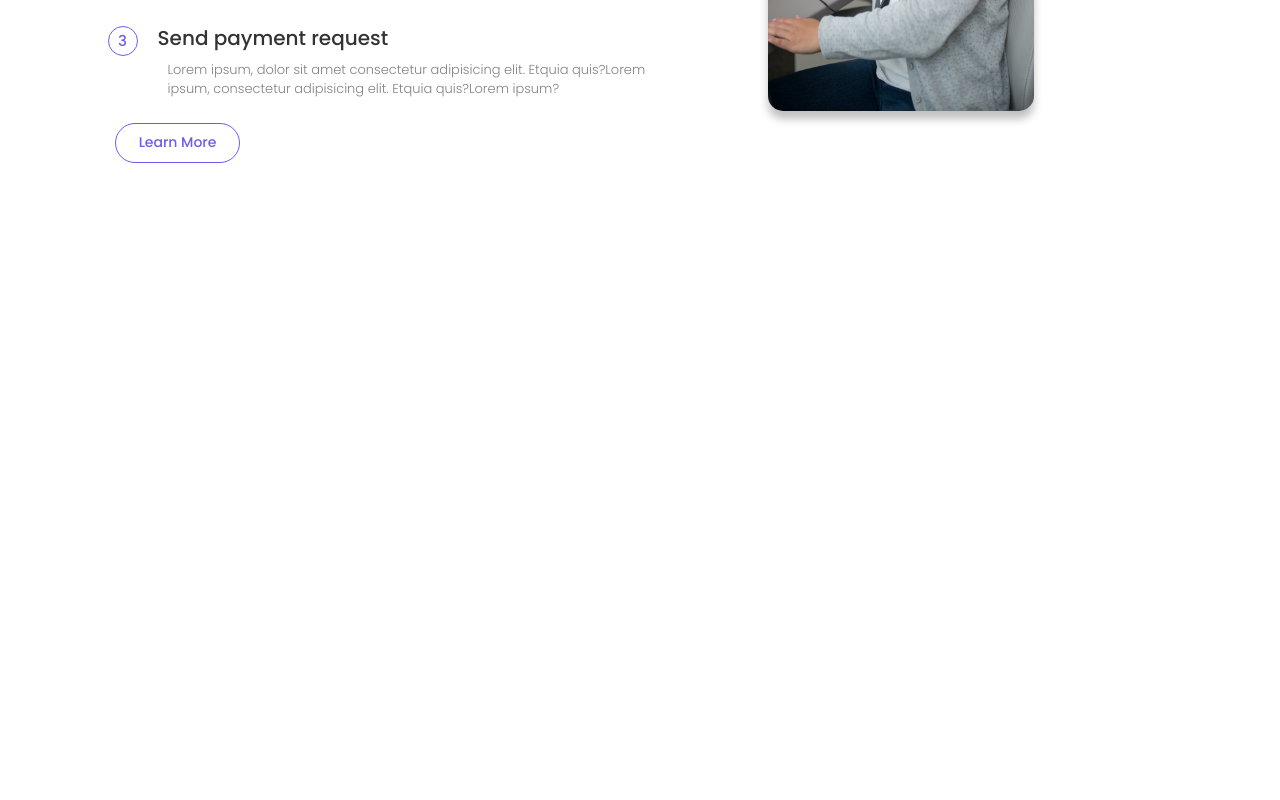
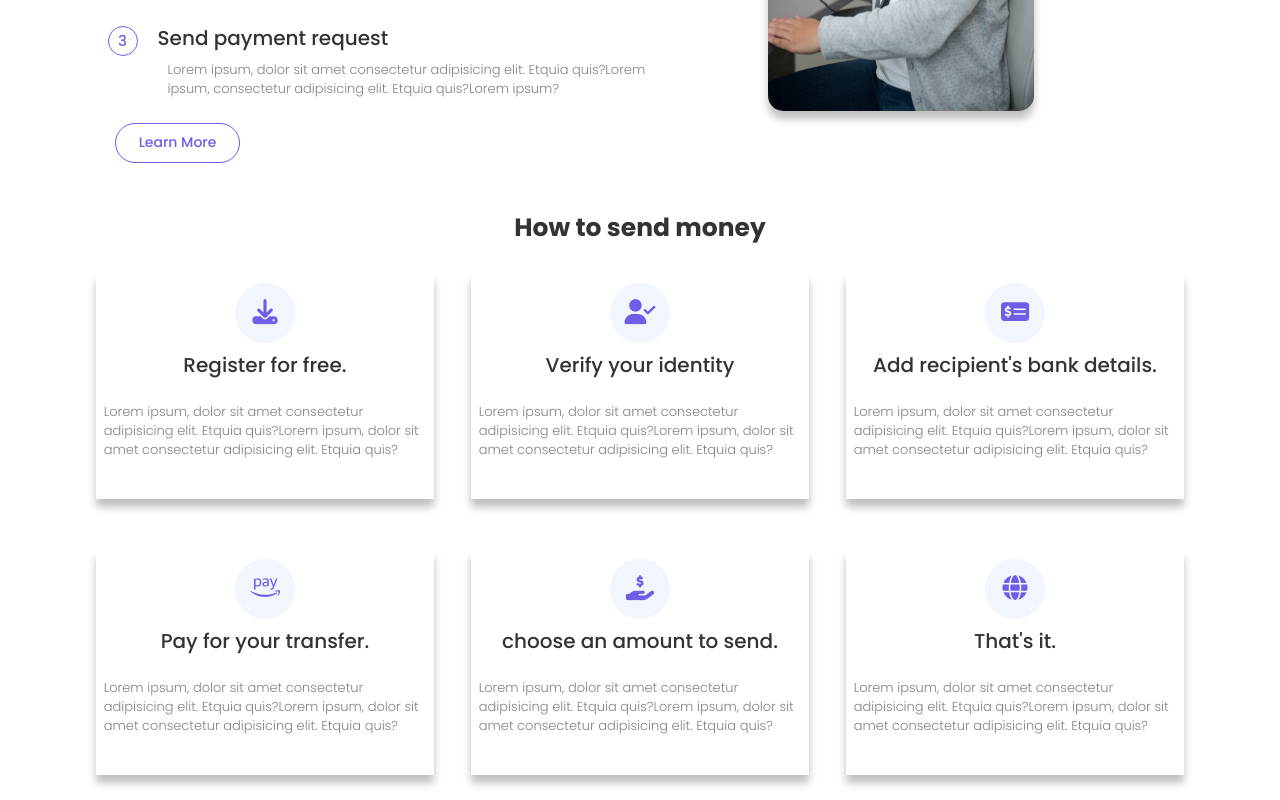
Before and after one commit to magaramol09/paywind, a React (Create React App) app: page / in a window 1280 px wide. Shown: the part 2416-3216 px from the top of the page. Before the commit the page ends 2629 px from the top, so only its background shows below. Built offline with nearby package versions, Linux system fonts and the light colour scheme.

Commit message:
Services-Section-completed

```diff
--- a/src/App.js
+++ b/src/App.js
@@ -2,6 +2,7 @@ import About from "./componets/About";
 import Header from "./componets/Header";
 import Main from "./componets/Main";
 import Navbar from "./componets/Navbar";
+import Services from "./componets/Services";
 
 
 function App() {
@@ -11,6 +12,7 @@ function App() {
   <Header/>
   <Main/>
   <About/>
+  <Services/>
     </>
   );
 }
--- /dev/null
+++ b/src/componets/API/ServicesApi.js
@@ -0,0 +1,42 @@
+import React from 'react'
+
+const ServicesApi =  [
+    {
+        id: 1,
+        logo: "fas fa-download",
+        title: "Register for free.",
+        info: "Lorem ipsum, dolor sit amet consectetur adipisicing elit. Etquia quis?Lorem ipsum, dolor sit amet consectetur adipisicing elit. Etquia quis?",
+      },
+      {
+        id: 2,
+        logo: "fas fa-user-check",
+        title: "Verify your identity ",
+        info: "Lorem ipsum, dolor sit amet consectetur adipisicing elit. Etquia quis?Lorem ipsum, dolor sit amet consectetur adipisicing elit. Etquia quis?",
+      },
+      {
+        id: 3,
+        logo: "fas fa-money-check-alt",
+        title: "Add recipient's bank details.",
+        info: "Lorem ipsum, dolor sit amet consectetur adipisicing elit. Etquia quis?Lorem ipsum, dolor sit amet consectetur adipisicing elit. Etquia quis?",
+      },
+      {
+        id: 4,
+        logo: "fab fa-amazon-pay",
+        title: "Pay for your transfer.",
+        info: "Lorem ipsum, dolor sit amet consectetur adipisicing elit. Etquia quis?Lorem ipsum, dolor sit amet consectetur adipisicing elit. Etquia quis?",
+      },
+      {
+        id: 5,
+        logo: "fas fa-hand-holding-usd",
+        title: "choose an amount to send.",
+        info: "Lorem ipsum, dolor sit amet consectetur adipisicing elit. Etquia quis?Lorem ipsum, dolor sit amet consectetur adipisicing elit. Etquia quis?",
+      },
+      {
+        id: 6,
+        logo: "fas fa-globe",
+        title: "That's it.",
+        info: "Lorem ipsum, dolor sit amet consectetur adipisicing elit. Etquia quis?Lorem ipsum, dolor sit amet consectetur adipisicing elit. Etquia quis?",
+      },
+]
+
+export default ServicesApi;
--- /dev/null
+++ b/src/componets/Services.jsx
@@ -0,0 +1,31 @@
+import React, { useState } from 'react'
+import ServicesApi from './API/ServicesApi'
+
+export default function Services() {
+    const [data, Setdata] = useState(ServicesApi);
+
+    return (
+        <>
+            <section className='services'>
+                <div className="container  service-container">
+                    <h1 className="main-heading text-center fw-bold">
+                        How to send money
+                    </h1>
+                    <div className="row m-auto">
+                        {data.map((curElem) => {
+                            const { id, logo, title, info } = curElem;
+                            return (
+                                <div className="col-11 col-lg-4 work-container-subdiv " key={id}>
+                                    <i className={`fontawsome-style services-logo ${logo}`}></i>
+                                    <h2 className='sub-heading'>{title}</h2>
+                                    <p className="main-hero-para">{info}</p>
+                                </div>
+                            )
+                        })}
+                    </div>
+                </div>
+            </section>
+
+        </>
+    )
+}
--- a/src/index.css
+++ b/src/index.css
@@ -202,7 +202,7 @@ header {
   font-weight: normal;
 }
 
-.main-container-subdiv .fontawsome-style {
+.fontawsome-style {
   font-size: 2.5rem;
   color: var(--primary-color);
   width: 6rem;
@@ -210,10 +210,11 @@ header {
   margin: 2rem auto;
   background-color: var(--bgcolor);
   border-radius: 50%;
-  display: flex;
+  display: flex !important;
   justify-content: center;
   align-items: center;
   cursor: pointer;
+ transition: linear 0.1s;
 }
 
 /*! Hover Effect Pending */
@@ -230,9 +231,10 @@ header {
 /* --------------------------------- About us css style starts
                         -------------------------------------------------------*/
 
-.common-section{
-   margin: 5rem 0rem;
- }
+.common-section {
+  margin: 5rem 0rem;
+}
+
 .our-service-leftside-img img {
   width: 58%;
   height: 75%;
@@ -286,17 +288,70 @@ header {
 }
 
 .our-services-list p {
-  margin:  1rem;
+  margin: 1rem;
 
 }
 
 /* AboutUs Second section  */
 
-.aboutus-second-section{
-padding-left: 5rem;
-margin-top: 7rem;
+.aboutus-second-section {
+  padding-left: 5rem;
+  margin-top: 7rem;
 }
 
 
 /* --------------------------------- About us css style end
                         -------------------------------------------------------*/
+
+
+
+
+/* --------------------------------- Services css style end
+                        -------------------------------------------------------*/
+
+.services-logo {
+  margin: 1rem 0rem;
+}
+.work-container-subdiv {
+  box-shadow: 0 0.8rem 0.8rem rgba(0, 0, 0, 0.25);
+  display: grid;
+  place-items: center;
+  /* border: 2px solid red; */
+  cursor: pointer;
+}
+.work-container-subdiv:hover > .fontawsome-style {
+  font-size: 3rem;
+}
+
+.work-container-subdiv:hover{
+ background-color: var(--bgcolor);
+ box-shadow: 0 0.8rem 0.8rem rgba(0, 0, 0, 0.50);
+
+
+}
+
+.services{
+  margin: auto;
+  display: flex;
+  align-items: center;
+  justify-content: center;
+}
+
+
+
+
+
+
+
+
+
+/* --------------------------------- Services css style end
+                        -------------------------------------------------------*/
+
+@media(min-width : 992px){
+  .service-container .col-lg-4{
+      flex: 0 0 auto;
+      width: 30% !important;
+      margin: 2.5rem auto;
+  }
+}
```
